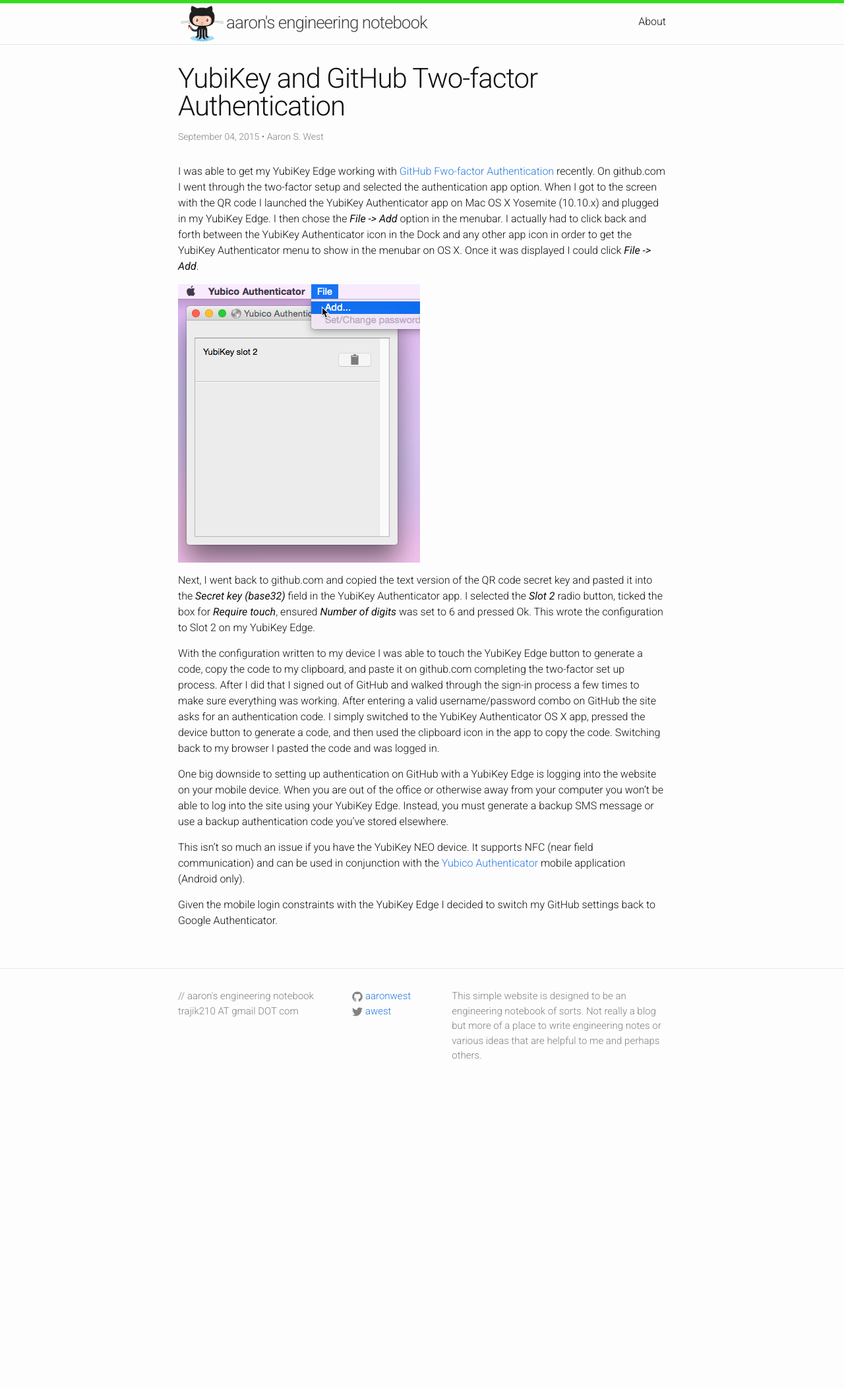
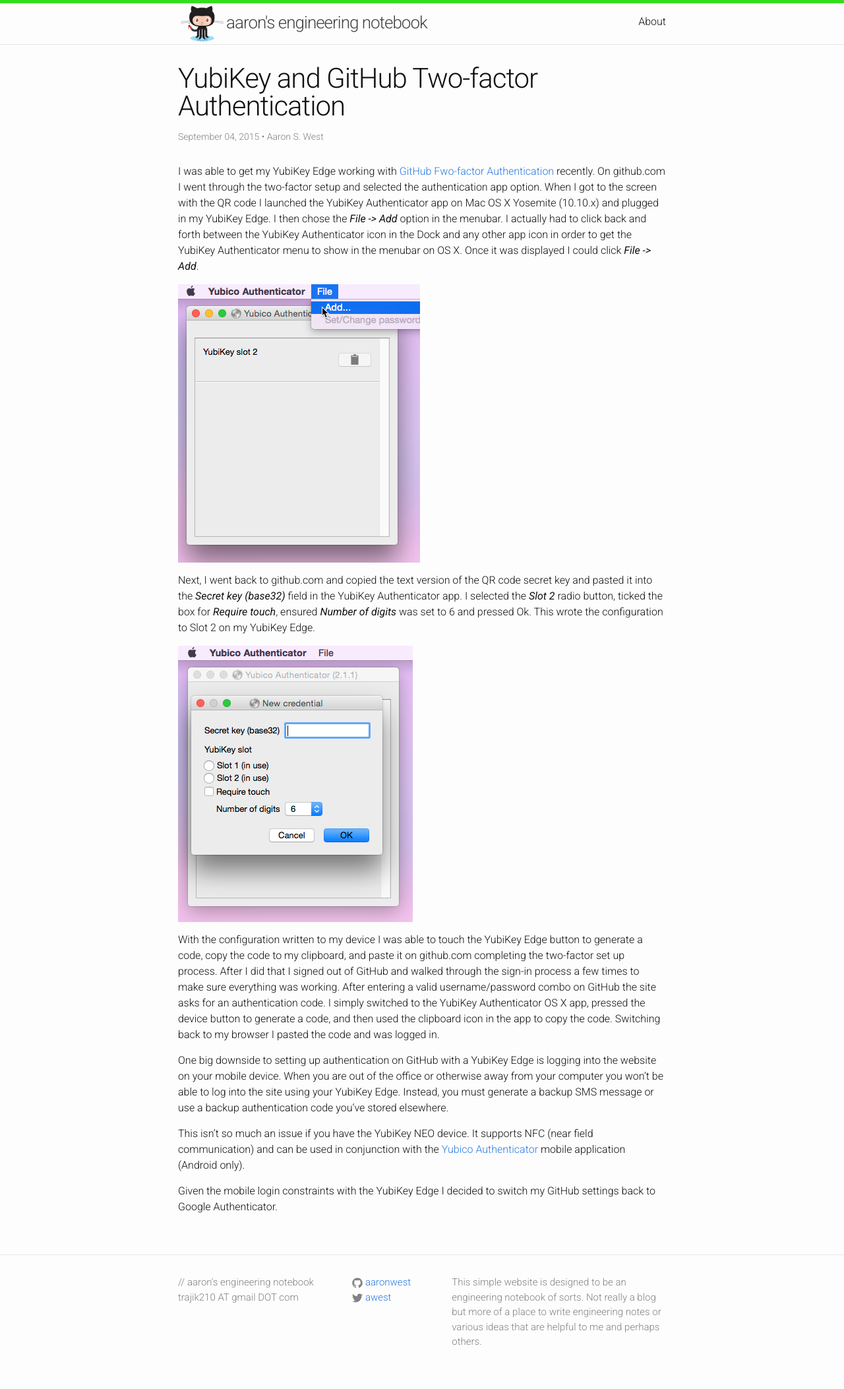
Before and after one commit to aaronwest/aaronwest.github.io, a Jekyll site: the page built from _posts/2015-09-04-yubikey-github-two-factor-authentication.md, in a window 1280 px wide. Shown: the whole page at 66% size. Built offline with Jekyll 4.4.1, drawn with Linux system fonts in a browser that asks for light colours; Markdown is read by kramdown in place of the engine named in the settings; comment, search, counter and statistics services are not loaded; before the commit the page ends 1672 px from its top, so only the background shows below that.

Commit message:
fix(posts): add image to YubiKey GitHub 2FA post

```diff
--- a/_posts/2015-09-04-yubikey-github-two-factor-authentication.md
+++ b/_posts/2015-09-04-yubikey-github-two-factor-authentication.md
@@ -10,6 +10,8 @@
 
 Next, I went back to github.com and copied the text version of the QR code secret key and pasted it into the _Secret key (base32)_ field in the YubiKey Authenticator app. I selected the _Slot 2_ radio button, ticked the box for _Require touch_, ensured _Number of digits_ was set to 6 and pressed Ok. This wrote the configuration to Slot 2 on my YubiKey Edge.
 
+![YubiKey new credential]({{ site.url }}/images/posts/2015-09-04/yubikey-authenticator-new-credential.png)
+
 With the configuration written to my device I was able to touch the YubiKey Edge button to generate a code, copy the code to my clipboard, and paste it on github.com completing the two-factor set up process. After I did that I signed out of GitHub and walked through the sign-in process a few times to make sure everything was working. After entering a valid username/password combo on GitHub the site asks for an authentication code. I simply switched to the YubiKey Authenticator OS X app, pressed the device button to generate a code, and then used the clipboard icon in the app to copy the code. Switching back to my browser I pasted the code and was logged in.
 
 One big downside to setting up authentication on GitHub with a YubiKey Edge is logging into the website on your mobile device. When you are out of the office or otherwise away from your computer you won't be able to log into the site using your YubiKey Edge. Instead, you must generate a backup SMS message or use a backup authentication code you've stored elsewhere.
```
